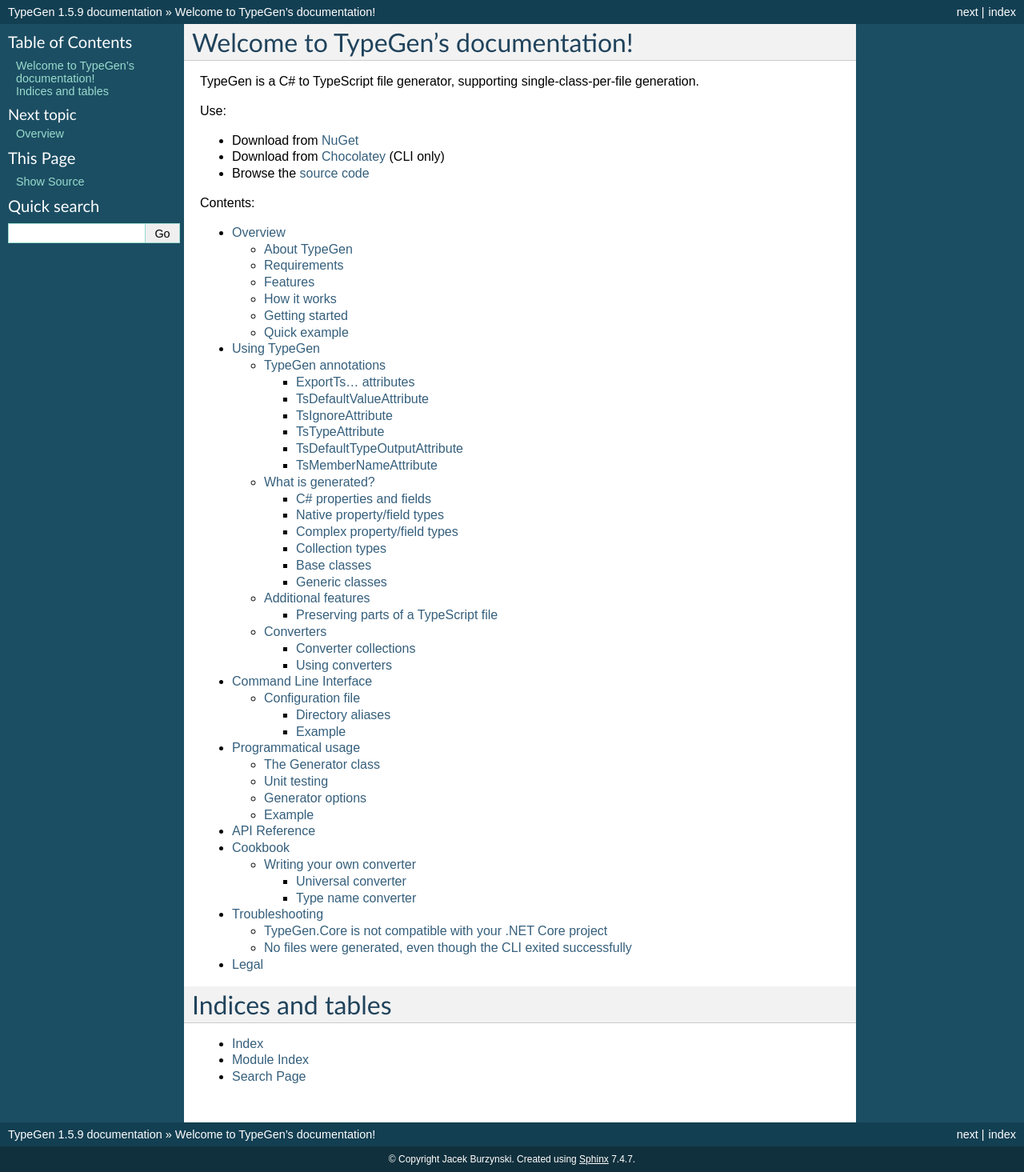
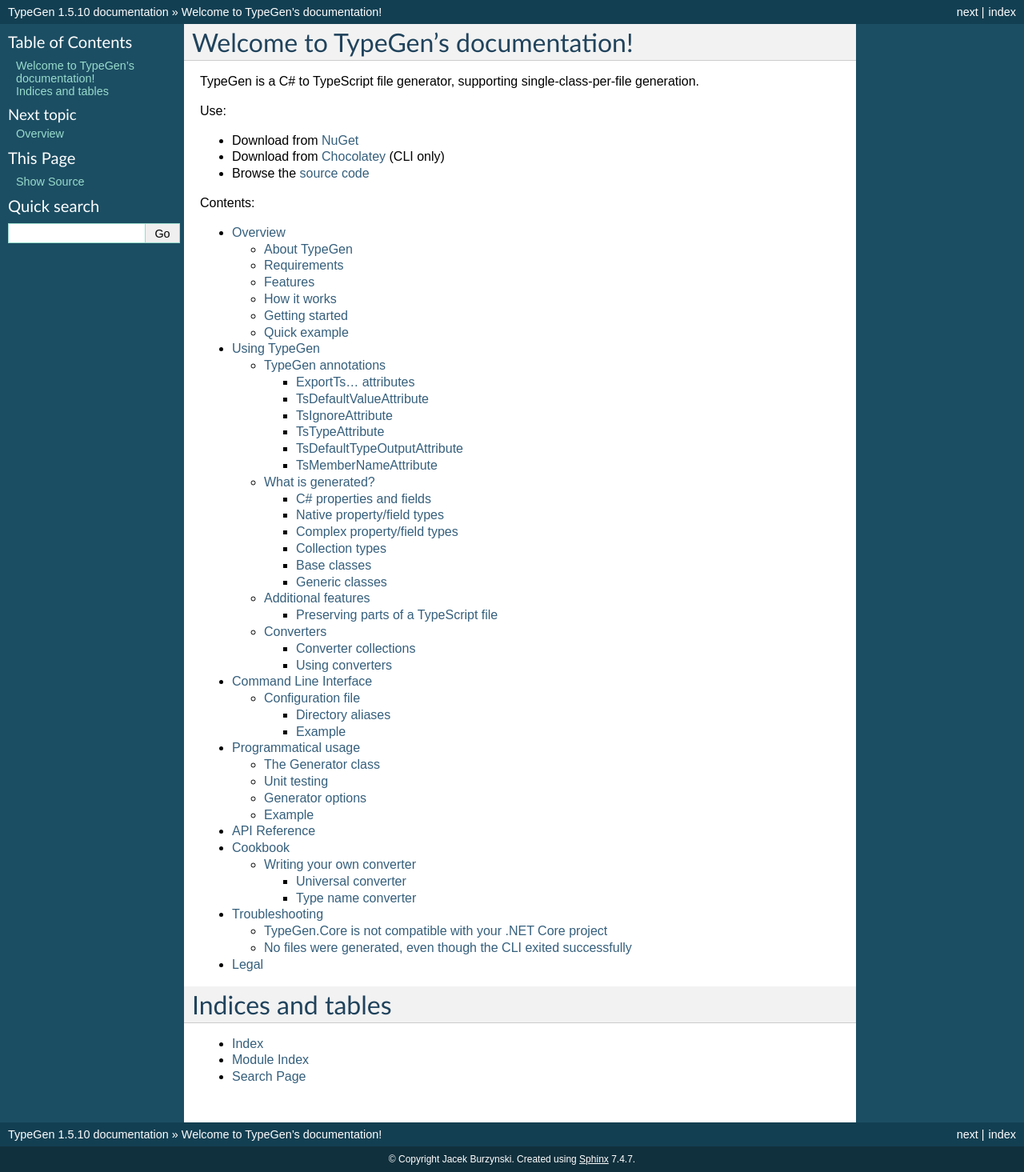
Before and after one commit to jburzynski/TypeGenDocs, a Sphinx documentation site: the page built from source/index.rst, in a window 1280 px wide. Shown: the whole page at 80% size. Built offline with Sphinx 7.4.7, drawn with Linux system fonts in a browser that asks for light colours.

Commit message:
version update

```diff
--- a/source/conf.py
+++ b/source/conf.py
@@ -57,7 +57,7 @@
 # built documents.
 #
 # The short X.Y version.
-version = u'1.5.9'
+version = u'1.5.10'
 # The full version, including alpha/beta/rc tags.
 release = version
 
```
